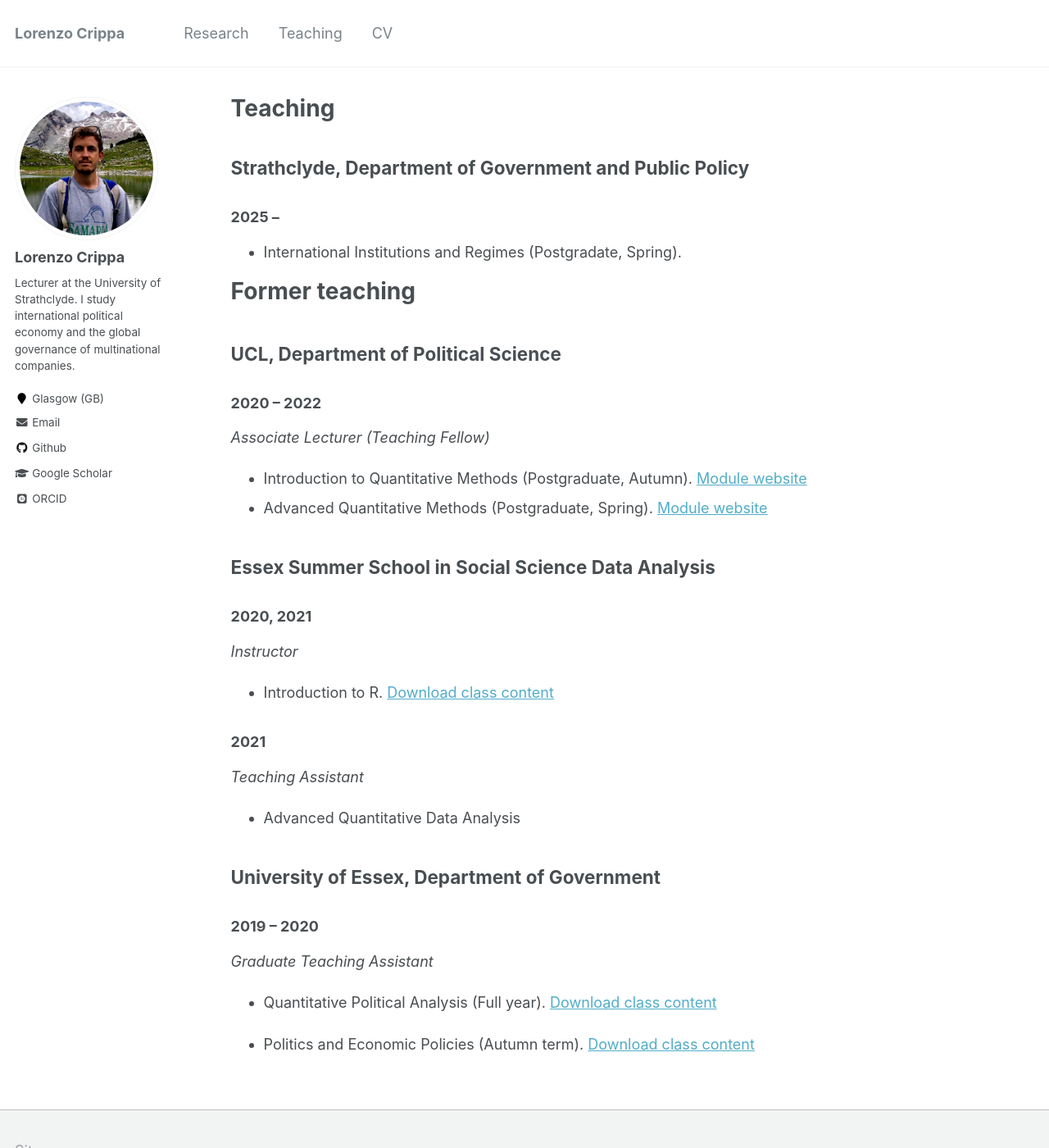
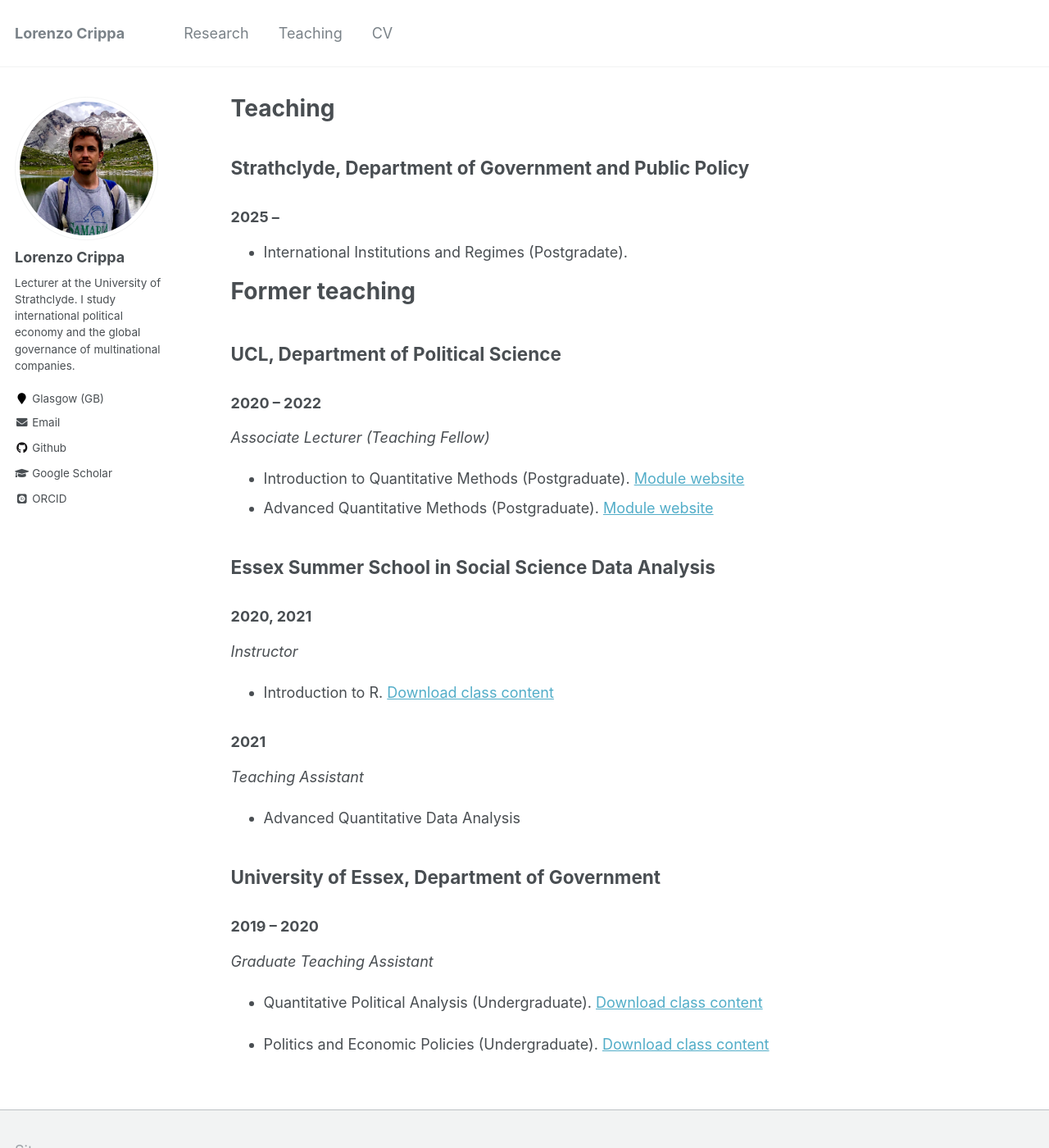
Before and after one commit to lorenzo-crippa/lorenzo-crippa.github.io, a Jekyll site: the page built from _pages/teaching.md, in a window 1280 px wide and 1400 px high. Shown: the whole window at 82% size. Built offline with Jekyll 4.4.1, drawn with Linux system fonts in a browser that asks for light colours; some web fonts are replaced.

Commit message:
Update teaching.md

```diff
--- a/_pages/teaching.md
+++ b/_pages/teaching.md
@@ -9,7 +9,7 @@ author_profile: true
 
 ### 2025 --
 
-- International Institutions and Regimes (Postgradate, Spring).
+- International Institutions and Regimes (Postgradate).
 
 
 # Former teaching
@@ -20,8 +20,8 @@ author_profile: true
 
 _Associate Lecturer (Teaching Fellow)_
 
-- Introduction to Quantitative Methods (Postgraduate, Autumn). [Module website](https://uclspp.github.io/PUBL0055/)
-- Advanced Quantitative Methods (Postgraduate, Spring). [Module website](https://uclspp.github.io/PUBL0050/)
+- Introduction to Quantitative Methods (Postgraduate). [Module website](https://uclspp.github.io/PUBL0055/)
+- Advanced Quantitative Methods (Postgraduate). [Module website](https://uclspp.github.io/PUBL0050/)
 
 ## Essex Summer School in Social Science Data Analysis
 
@@ -43,6 +43,6 @@ _Teaching Assistant_
 
 _Graduate Teaching Assistant_
 
-- Quantitative Political Analysis (Full year). [Download class content](https://github.com/lorenzo-crippa/GV300)
+- Quantitative Political Analysis (Undergraduate). [Download class content](https://github.com/lorenzo-crippa/GV300)
 
-- Politics and Economic Policies (Autumn term). [Download class content](https://github.com/lorenzo-crippa/GV120)
+- Politics and Economic Policies (Undergraduate). [Download class content](https://github.com/lorenzo-crippa/GV120)
```
